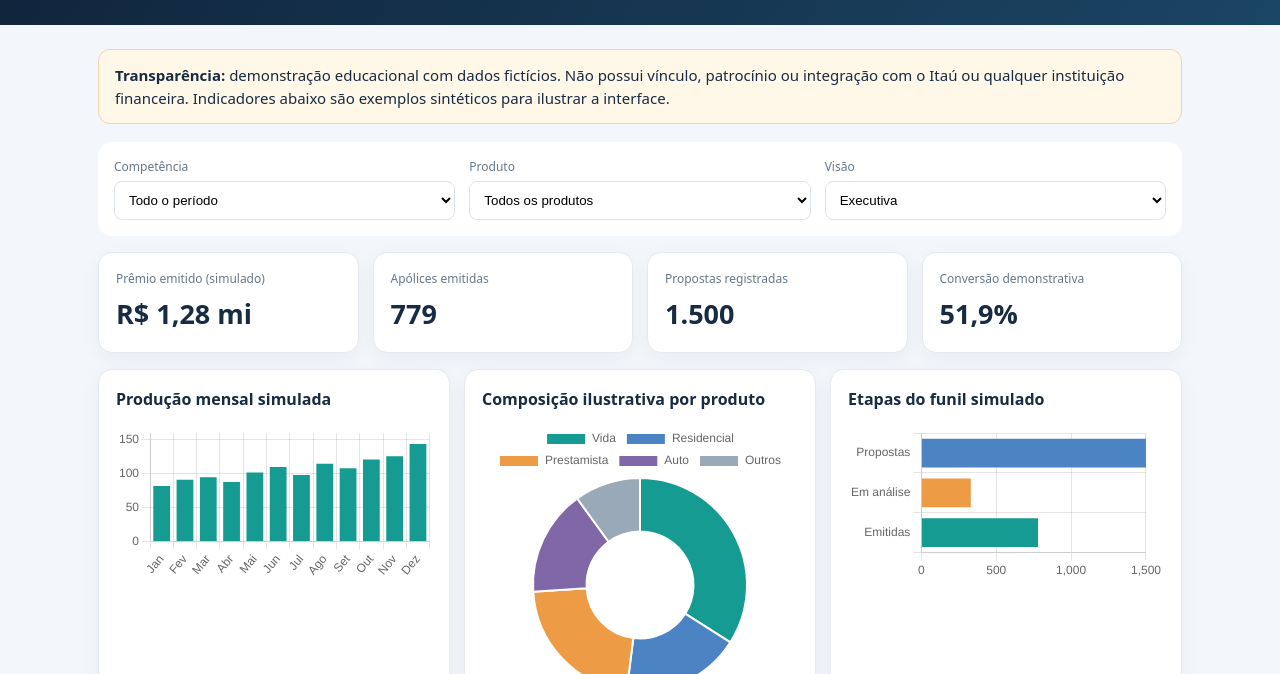
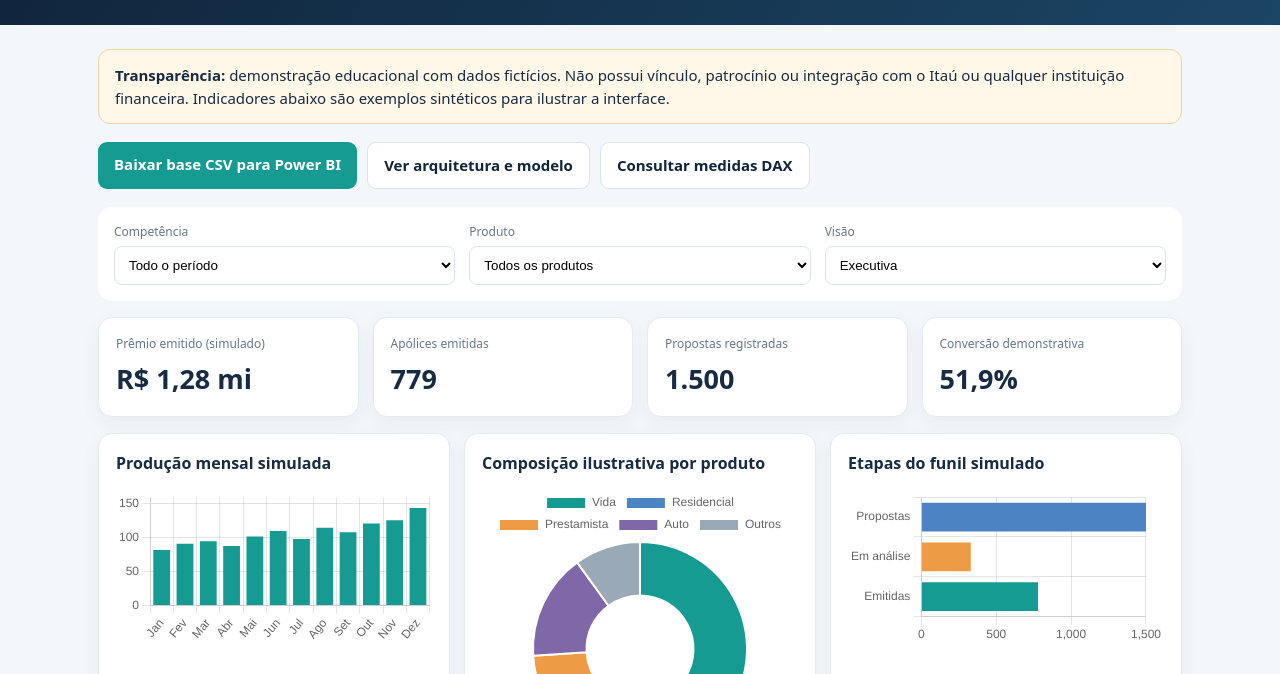
Before and after one commit to 1mperador027/insurance-intelligence, a plain HTML site: page dashboard/index.html in a window 1280 px wide. Shown: the part 126-800 px from the top of the page. Drawn offline with nearby package versions, Linux system fonts and the light colour scheme.

Commit message:
feat: adiciona downloads da base e documentacao ao dashboard

```diff
--- a/dashboard/index.html
+++ b/dashboard/index.html
@@ -5,6 +5,11 @@
 :root{--navy:#10243b;--teal:#159b91;--blue:#4b83c3;--bg:#f3f6fa;--ink:#172b42;--muted:#66788a}*{box-sizing:border-box}body{margin:0;background:var(--bg);font:15px/1.5 system-ui,-apple-system,Segoe UI,sans-serif;color:var(--ink)}header{background:linear-gradient(120deg,#10243b,#1b4564);color:white;padding:28px max(20px,calc((100% - 1120px)/2))}header small{letter-spacing:2px;color:#a9c5d8;font-weight:700}h1{margin:4px 0;font-size:28px}.sub{color:#d2e0ea}main{max-width:1120px;margin:24px auto;padding:0 18px}.notice{background:#fff7e8;border:1px solid #f1d5a5;padding:14px 16px;border-radius:12px;margin-bottom:18px}.filters,.kpis,.charts{display:grid;gap:14px}.filters{grid-template-columns:repeat(auto-fit,minmax(160px,1fr));background:white;padding:16px;border-radius:14px;margin-bottom:16px}.filters label{font-size:12px;color:var(--muted);display:block;margin-bottom:5px}.filters select{width:100%;padding:10px;border:1px solid #dbe3eb;border-radius:8px;background:white}.kpis{grid-template-columns:repeat(auto-fit,minmax(170px,1fr));margin-bottom:16px}.card,.chart{background:white;border:1px solid #e4eaf0;border-radius:14px;padding:17px;box-shadow:0 6px 20px #10243b0c}.kpi-label{font-size:12px;color:var(--muted)}.kpi{font-size:27px;font-weight:750;margin-top:6px}.charts{grid-template-columns:repeat(auto-fit,minmax(300px,1fr))}.chart h2{font-size:16px;margin:0 0 12px}.chart canvas{max-height:270px}.foot{color:var(--muted);font-size:12px;margin:22px 2px 36px}
 </style></head><body><header><small>PROJETO INDEPENDENTE • PORTFÓLIO EDUCACIONAL</small><h1>Insurance Intelligence</h1><div class="sub">Inteligência Comercial e Gestão Estratégica de Seguros</div></header>
 <main><div class="notice"><b>Transparência:</b> demonstração educacional com dados fictícios. Não possui vínculo, patrocínio ou integração com o Itaú ou qualquer instituição financeira. Indicadores abaixo são exemplos sintéticos para ilustrar a interface.</div>
+<div style="display:flex;flex-wrap:wrap;gap:10px;margin:0 0 18px">
+<a href="../data/insurance_intelligence_csv.zip" download style="display:inline-block;background:#159b91;color:#fff;text-decoration:none;font-weight:700;padding:11px 16px;border-radius:9px">Baixar base CSV para Power BI</a>
+<a href="../docs/ARQUITETURA_E_MODELO.md" style="display:inline-block;background:#fff;color:#10243b;text-decoration:none;font-weight:700;padding:11px 16px;border:1px solid #dbe3eb;border-radius:9px">Ver arquitetura e modelo</a>
+<a href="../power-bi/Medidas_DAX_PowerBI.txt" style="display:inline-block;background:#fff;color:#10243b;text-decoration:none;font-weight:700;padding:11px 16px;border:1px solid #dbe3eb;border-radius:9px">Consultar medidas DAX</a>
+</div>
 <section class="filters"><div><label for="period">Competência</label><select id="period"><option value="all">Todo o período</option><option>2025</option></select></div><div><label for="product">Produto</label><select id="product"><option value="all">Todos os produtos</option><option>Vida</option><option>Residencial</option><option>Prestamista</option><option>Auto</option></select></div><div><label for="view">Visão</label><select id="view"><option>Executiva</option><option>Gerencial</option></select></div></section>
 <section class="kpis"><div class="card"><div class="kpi-label">Prêmio emitido (simulado)</div><div class="kpi">R$ 1,28 mi</div></div><div class="card"><div class="kpi-label">Apólices emitidas</div><div class="kpi">779</div></div><div class="card"><div class="kpi-label">Propostas registradas</div><div class="kpi">1.500</div></div><div class="card"><div class="kpi-label">Conversão demonstrativa</div><div class="kpi">51,9%</div></div></section>
 <section class="charts"><div class="chart"><h2>Produção mensal simulada</h2><canvas id="monthly"></canvas></div><div class="chart"><h2>Composição ilustrativa por produto</h2><canvas id="products"></canvas></div><div class="chart"><h2>Etapas do funil simulado</h2><canvas id="funnel"></canvas></div><div class="chart"><h2>Status de renovação simulado</h2><canvas id="renewals"></canvas></div></section>
```
